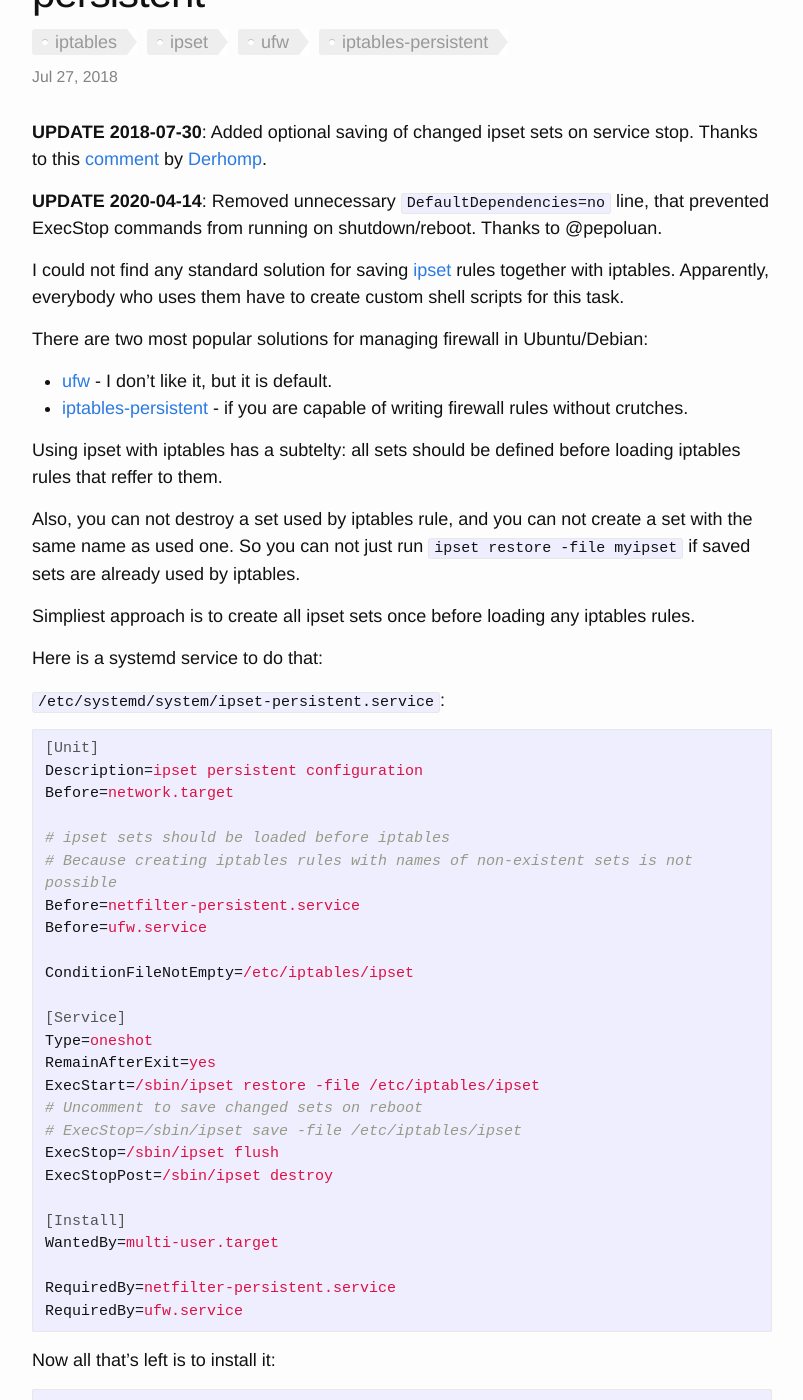
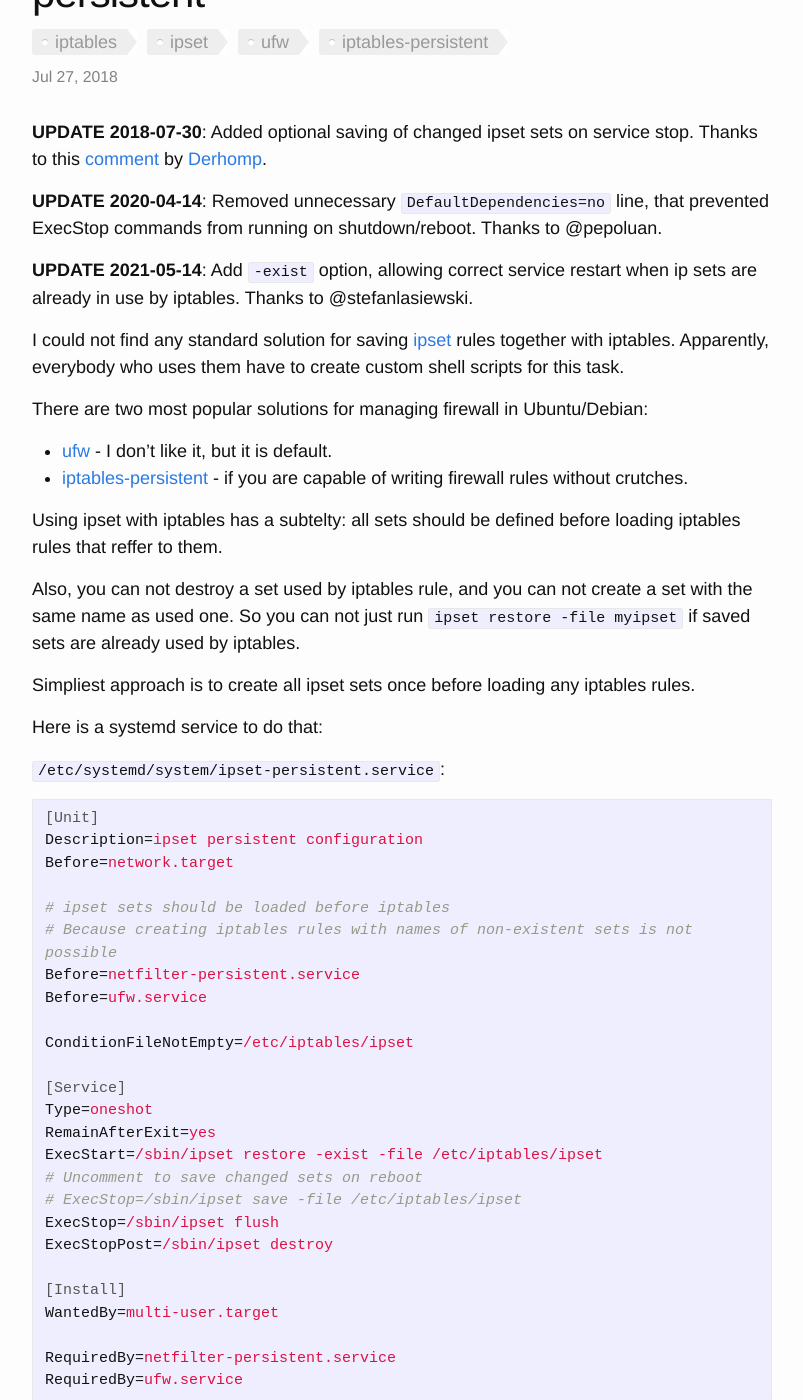
Before and after one commit to selivan/selivan.github.io, a Jekyll site: the page built from _posts/2018-07-27-ipset-save-with-ufw-and-iptables-persistent-and.md, in a window 1280 px wide and 1400 px high, scrolled down 204 px. Shown: the whole window, without its empty margins (238-1041 px from the left). Built offline with Jekyll 4.4.1, drawn with Linux system fonts in a browser that asks for light colours.

Commit message:
Update 2018-07-27-ipset-save-with-ufw-and-iptables-persistent-and.md

```diff
--- a/_posts/2018-07-27-ipset-save-with-ufw-and-iptables-persistent-and.md
+++ b/_posts/2018-07-27-ipset-save-with-ufw-and-iptables-persistent-and.md
@@ -7,6 +7,8 @@ tags: [iptables,ipset,ufw,iptables-persistent]
 **UPDATE 2018-07-30**: Added optional saving of changed ipset sets on service stop. Thanks to this [comment](https://www.reddit.com/r/linuxadmin/comments/92fkn5/persistent_ipset_for_ubuntudebian_compatible_with/e3agg55) by [Derhomp](https://www.reddit.com/user/Derhomp).
 
 **UPDATE 2020-04-14**: Removed unnecessary `DefaultDependencies=no` line, that prevented ExecStop commands from running on shutdown/reboot. Thanks to @pepoluan.
+
+**UPDATE 2021-05-14**: Add `-exist` option, allowing correct service restart when ip sets are already in use by iptables. Thanks to @stefanlasiewski.
 
 I could not find any standard solution for saving [ipset]((http://ipset.netfilter.org/)) rules together with iptables. Apparently, everybody who uses them have to create custom shell scripts for this task.
 
@@ -39,7 +41,7 @@ ConditionFileNotEmpty=/etc/iptables/ipset
 [Service]
 Type=oneshot
 RemainAfterExit=yes
-ExecStart=/sbin/ipset restore -file /etc/iptables/ipset
+ExecStart=/sbin/ipset restore -exist -file /etc/iptables/ipset
 # Uncomment to save changed sets on reboot
 # ExecStop=/sbin/ipset save -file /etc/iptables/ipset
 ExecStop=/sbin/ipset flush
```
